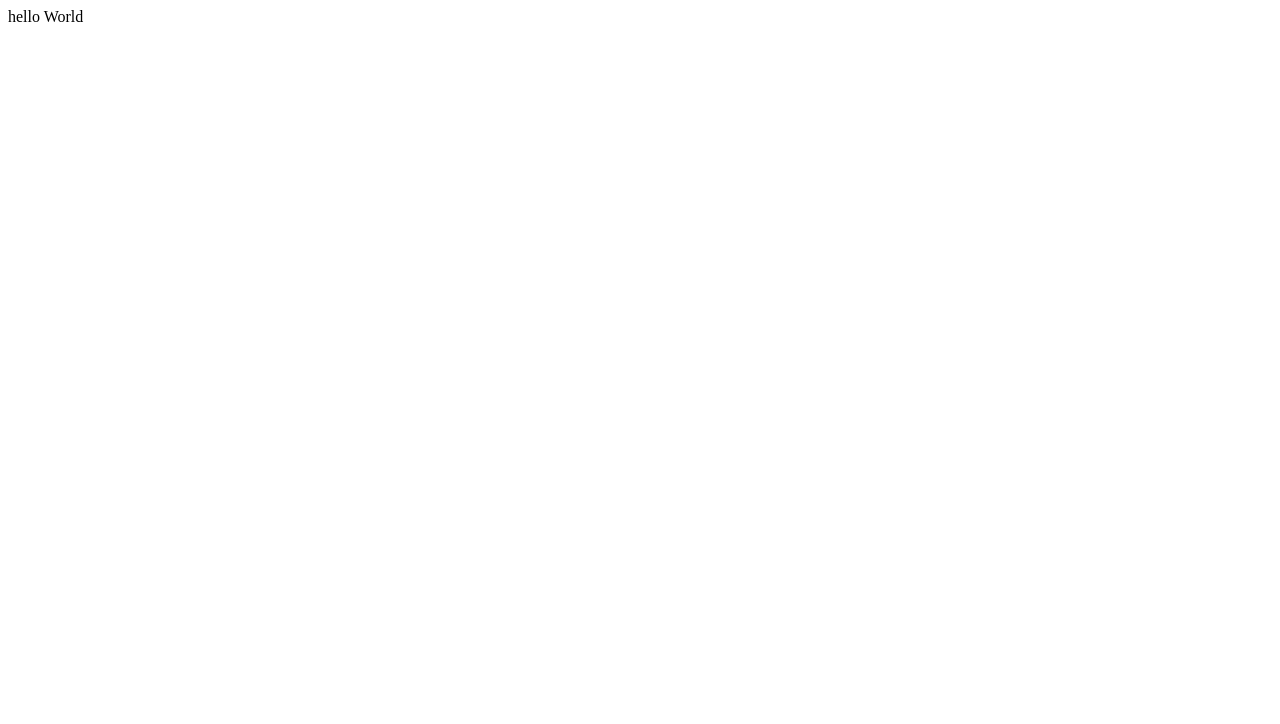
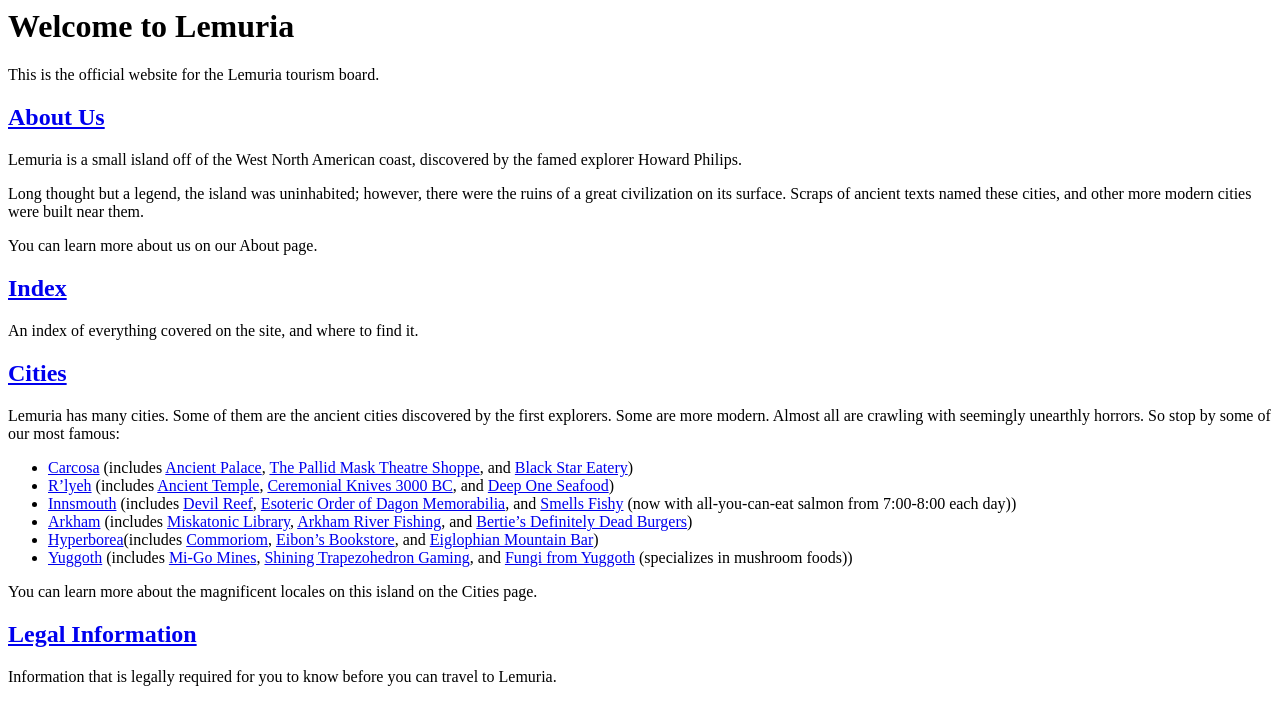
Before and after one commit to samcartersmith/samcartersmith.github.io, a plain HTML site: page index.html in a window 1280 px wide. Drawn offline with Linux system fonts and the light colour scheme.

Commit message:
adding jacks content as test

```diff
--- a/index.html
+++ b/index.html
@@ -1 +1,38 @@
-hello World
+<head>
+
+  <title> Welcome to Lemuria</title>
+</head>
+
+<body>
+  <div class='bigsection'>
+    <h1>Welcome to Lemuria</h1>
+    <p>This is the official website for the Lemuria tourism board.</p>
+  </div>
+  <div class='smallsection'>
+    <h2><a href="about.html">About Us</a></h2>
+    <p>Lemuria is a small island off of the West North American coast, discovered by the famed explorer Howard Philips.</p>
+    <p>Long thought but a legend, the island was uninhabited; however, there were the ruins of a great civilization on its surface. Scraps of ancient texts named these cities, and other more modern cities were built near them.</p>
+    <p>You can learn more about us on our About page.</p>
+  </div>
+
+  <div class="smallsection">
+    <h2><a href="index.html">Index</a></h2>
+    <p> An index of everything covered on the site, and where to find it.</p>
+  </div>
+  <div class="smallsection">
+    <h2><a href="citiesmain.html">Cities</a></h2>
+    <p>Lemuria has many cities. Some of them are the ancient cities discovered by the first explorers. Some are more modern. Almost all are crawling with seemingly unearthly horrors. So stop by some of our most famous:
+      <ul>
+        <li>	<a href="cities/carcosa/main.html">Carcosa</a> (includes <a href="cities/carcosa/palace.html">Ancient Palace</a>, <a href="cities/carcosa/pallid.html">The Pallid Mask Theatre Shoppe</a>, and <a href="cities/carcosa/blackstar.html">Black Star Eatery</a>)</li>
+        <li><a href="cities/rlyeh/main.html">R’lyeh</a> (includes <a href="cities/rlyeh/temple.html">Ancient Temple</a>, <a href="cities/rlyeh/cknives3000.html">Ceremonial Knives 3000 BC</a>, and <a href="cities/rlyeh/deepone.html">Deep One Seafood</a>)</li>
+        <li>	<a href="cities/innsmouth/main.html">Innsmouth</a> (includes <a href="cities/innsmouth/devilreef.html">Devil Reef</a>, <a href="cities/innsmouth/memorabilia.html">Esoteric Order of Dagon Memorabilia</a>, and <a href="cities/innsmouth/smellsfishy.html">Smells Fishy</a> (now with all-you-can-eat salmon from 7:00-8:00 each day))</li>
+        <li>	<a href="cities/arkham/main.html">Arkham</a> (includes <a href="cities/arkham/library.html">Miskatonic Library</a>, <a href="cities/arkham/fishing.html">Arkham River Fishing</a>, and <a href="cities/arkham/berties.html">Bertie’s Definitely Dead Burgers</a>)</li>
+        <li>	<a href="cities/hyperborea/main.html">Hyperborea</a>(includes <a href="cities/hyperborea/commoriom.html">Commoriom</a>, <a href="cities/hyperborea/eibons.html">Eibon’s Bookstore</a>, and <a href="cities/hyperborea/eiglophian.html">Eiglophian Mountain Bar</a>)</li>
+        <li>	<a href="cities/yuggoth/main.html">Yuggoth</a> (includes <a href="cities/yuggoth/migomines.html">Mi-Go Mines</a>, <a href="cities/yuggoth/trapezohedron.html">Shining Trapezohedron Gaming</a>, and <a href="cities/yuggoth/fungi.html">Fungi from Yuggoth</a> (specializes in mushroom foods))</li>
+    </ul>
+    <p>You can learn more about the magnificent locales on this island on the Cities page.
+    </p>
+  </div>
+<div class="smallsection">
+  <h2> <a href="legal.html">Legal Information</a></h2>
+  <p>Information that is legally required for you to know before you can travel to Lemuria.</p>
--- /dev/null
+++ b/style.css
@@ -0,0 +1,19 @@
+body {
+  background-color: #CA6F1E;
+  font-family: "times new roman", sans-serif;
+}
+.bigsection {
+  text-align: center;
+}
+.bigsection p {
+  font-size: 24px;
+}
+
+
+.smallsection ul, .smallsection p {
+  font-size: 18px;
+}
+
+ul li a {
+  color: #0B5345;
+}
```
